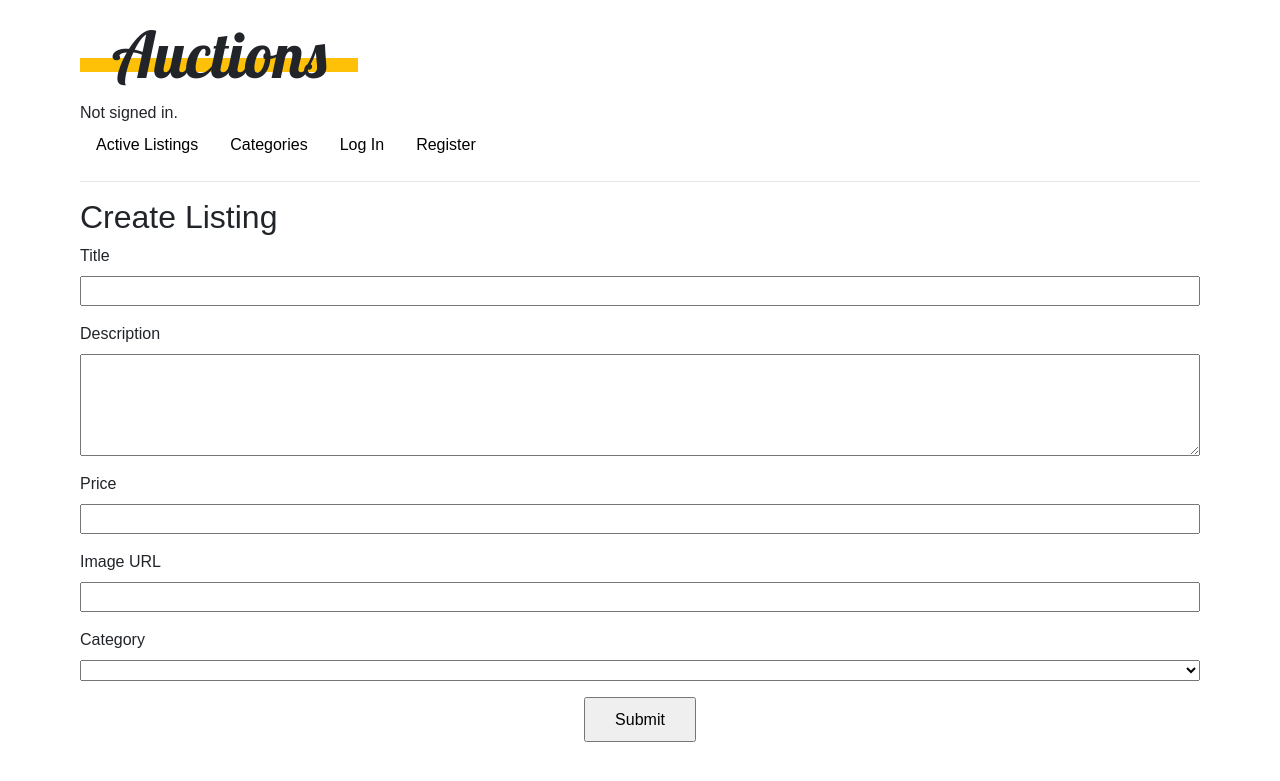
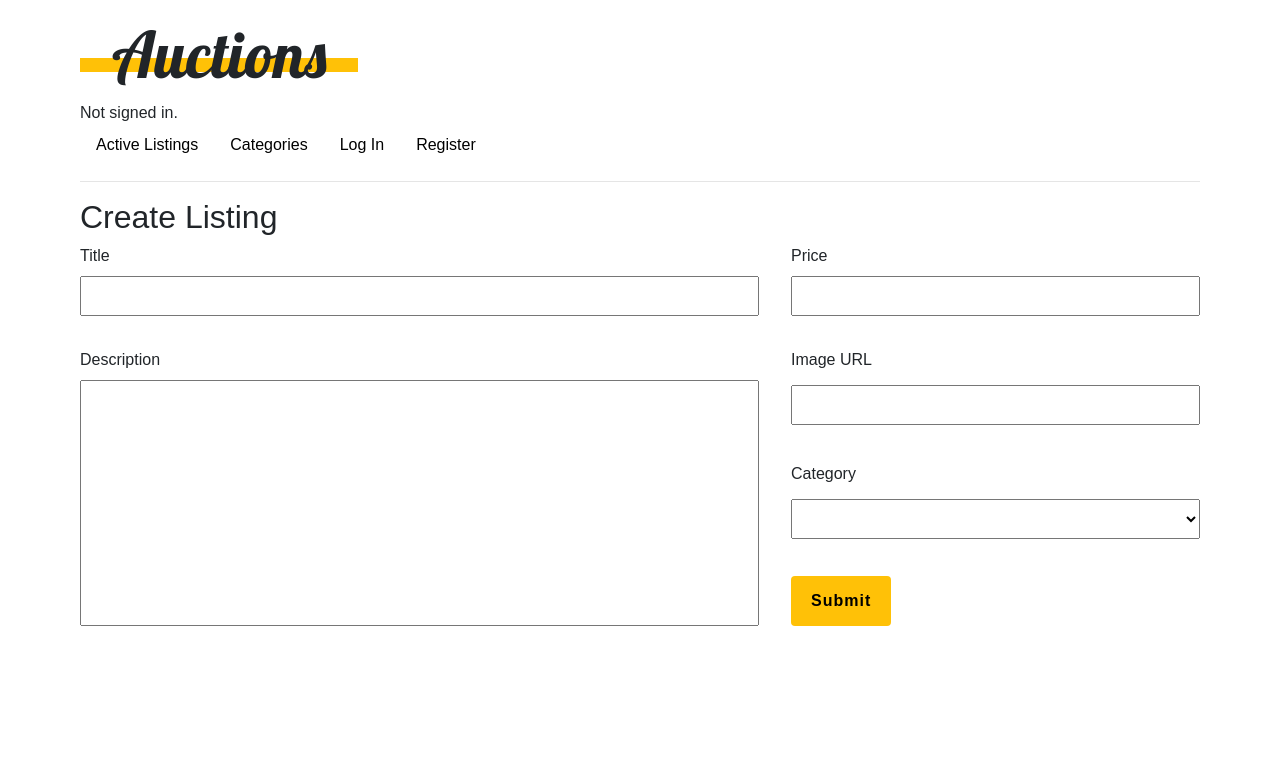
Before and after one commit to kevingarciamartin/CS50W, a Django app: page /create/listing in a window 1280 px wide. Shown: the top 781 px of the page. Run offline with Django 3.2, Linux system fonts and the light colour scheme; data comes from the database, SQL or seed files in the repository; both versions use the stored data as it was after the commit; some libraries are stand-ins or nearby versions.

Commit message:
Changed 'Create Listing' layout, made choosing a category optional, changed 'Create Listing' and 'Listing' buttons to match with rest of site

```diff
--- a/commerce/auctions/models.py
+++ b/commerce/auctions/models.py
@@ -32,7 +32,7 @@ class Listing(models.Model):
     description = models.CharField(max_length=500)
     image = models.CharField(max_length=500)
     lister = models.ForeignKey(User, on_delete=models.CASCADE, blank=True, null=True, related_name="user")
-    category = models.ForeignKey(Category, on_delete=models.CASCADE, blank=True, null=True, related_name="category")
+    category = models.ForeignKey(Category, on_delete=models.CASCADE, blank=True, related_name="category")
     watchlist = models.ManyToManyField(User, blank=True, related_name="watchlist")
     number_of_bids = models.IntegerField(default=0)
     timestamp = models.DateTimeField(auto_now_add=True)
--- a/commerce/auctions/static/auctions/styles.css
+++ b/commerce/auctions/static/auctions/styles.css
@@ -2,6 +2,7 @@
     --clr-neutral-100: #fff;
     --clr-neutral-200: rgb(255, 255, 255, 0.9);
     --clr-neutral-300: #e5e5e5;
+    --clr-neutral-400: #c7c7ce;
     --clr-neutral-900: #000;
     --clr-brand: #ffc107;
     --clr-brand-light: #fddc7a;
@@ -22,20 +23,28 @@ img {
     object-fit: contain;
 }
 
+:focus {
+    outline: 3px solid var(--clr-brand);
+    border-radius: 3px;
+}
+
 form div {
     display: grid;
 }
 
-:focus {
-    outline: 3px solid var(--clr-brand);
-    outline-offset: 1px;
-    border-radius: 3px;
+textarea {
+    resize: none;
+}
+
+input::-webkit-outer-spin-button,
+input::-webkit-inner-spin-button {
+    -webkit-appearance: none;
+    margin: 0;
 }
 
 input[type=number] {
+    -moz-appearance: textfield;
     appearance: textfield;
-    -moz-appearance: textfield;
-    -webkit-appearance: textfield;
 }
 
 /* Utility class styling */
@@ -80,6 +89,8 @@ input[type=number] {
     cursor: pointer;
     display: inline-block;
     border-radius: 0.25em;
+    border: none;
+    letter-spacing: 1px;
 }
 
 .button,
@@ -87,19 +98,26 @@ input[type=number] {
     text-decoration: none;
 }
 
-.button:focus {
-    outline: none;
-}
-
 .button-primary {
     color: var(--clr-neutral-900);
     background: var(--clr-brand);
+    font-weight: bold;
 }
 
 .button-primary:hover,
 .button-primary:focus {
     color: var(--clr-neutral-900);
     background: var(--clr-brand-light);
+    outline: none;
+}
+
+.button-secondary {
+    border: 1px solid var(--clr-neutral-400);
+}
+
+.button-secondary:hover,
+.button-secondary:focus {
+    background: var(--clr-neutral-300);
 }
 
 /* Logo */
@@ -290,6 +308,10 @@ h1::before {
     padding-inline: 0.5em;
 }
 
+.listing__bid-button {
+    padding: 0.2em 1em;
+}
+
 .comment-section__textbox {
     --_offset: 1em;
     --_button-width: calc(3 * var(--_offset));
@@ -323,10 +345,29 @@ h1::before {
 
 /* Create */
 
-.create-listing [type="submit"] {
-    width: 10%;
-    aspect-ratio: 5 / 2;
-    justify-self: center;
+.create-listing {
+    display: grid;
+    gap: 2rem;
+    grid-template-areas:
+        "title price"
+        "description image"
+        "description category"
+        "description button"
+    ;
+}
+
+.create-listing > div > input,
+.create-listing > div > select {
+    height: 40px;
+}
+
+.create-listing__description {
+    grid-area: description;
+}
+
+.create-listing__button {
+    width: fit-content;
+    padding: 0.5em 1.25em;
 }
 
 /* Categories */
--- a/commerce/auctions/templates/auctions/create.html
+++ b/commerce/auctions/templates/auctions/create.html
@@ -6,25 +6,25 @@
 
 {% block body %}
     <h2>Create Listing</h2>
-    <form action="{% url 'create_listing' %}" method="POST" enctype="multipart/form-data" class="create-listing margin-inline-auto grid gap">
+    <form action="{% url 'create_listing' %}" method="POST" enctype="multipart/form-data" class="create-listing">
         {% csrf_token %}
-        <div>
+        <div class="create-listing__title">
             <label for="create-listing-title">Title</label>
             <input type="text" id="create-listing-title" name="title" required>
         </div>
-        <div>
+        <div class="create-listing__description">
             <label for="create-listing-description">Description</label>
-            <textarea name="description" id="create-listing-description" cols="50" rows="4" required></textarea>
+            <textarea name="description" id="create-listing-description" cols="50" rows="10" required></textarea>
         </div>
-        <div>
+        <div class="create-listing__price">
             <label for="create-listing-price">Price</label>
             <input type="number" id="create-listing-price" name="price" min="0" step=".01" required>
         </div>
-        <div>
+        <div class="create-listing__image">
             <label for="create-listing-image">Image URL</label>
             <input type="text" id="create-listing-image" name="image">
         </div>
-        <div>
+        <div class="create-listing__category">
             <label for="create-listing-category">Category</label>
             <select name="category" id="create-listing-category">
                 <option value="" hidden></option>
@@ -33,6 +33,6 @@
                 {% endfor %}
             </select>
         </div>
-        <input type="submit" value="Submit">
+        <button type="submit" class="button button-primary create-listing__button">Submit</button>
     </form>
 {% endblock body %}
--- a/commerce/auctions/views.py
+++ b/commerce/auctions/views.py
@@ -95,7 +95,10 @@ def create_listing(request):
         price = request.POST["price"]
         image = request.POST["image"]
         category = request.POST["category"]
-        category = Category.objects.get(category_name=category)
+        if category == "":
+            category = Category.objects.get(category_name="Uncategorized")
+        else:
+            category = Category.objects.get(category_name=category)
 
         new_listing = Listing(
             item=item,
```
Also changed, not shown: commerce/auctions/templates/auctions/listing.html (+4 -4 lines), commerce/auctions/migrations/0031_alter_listing_category.py (added), commerce/db.sqlite3.
